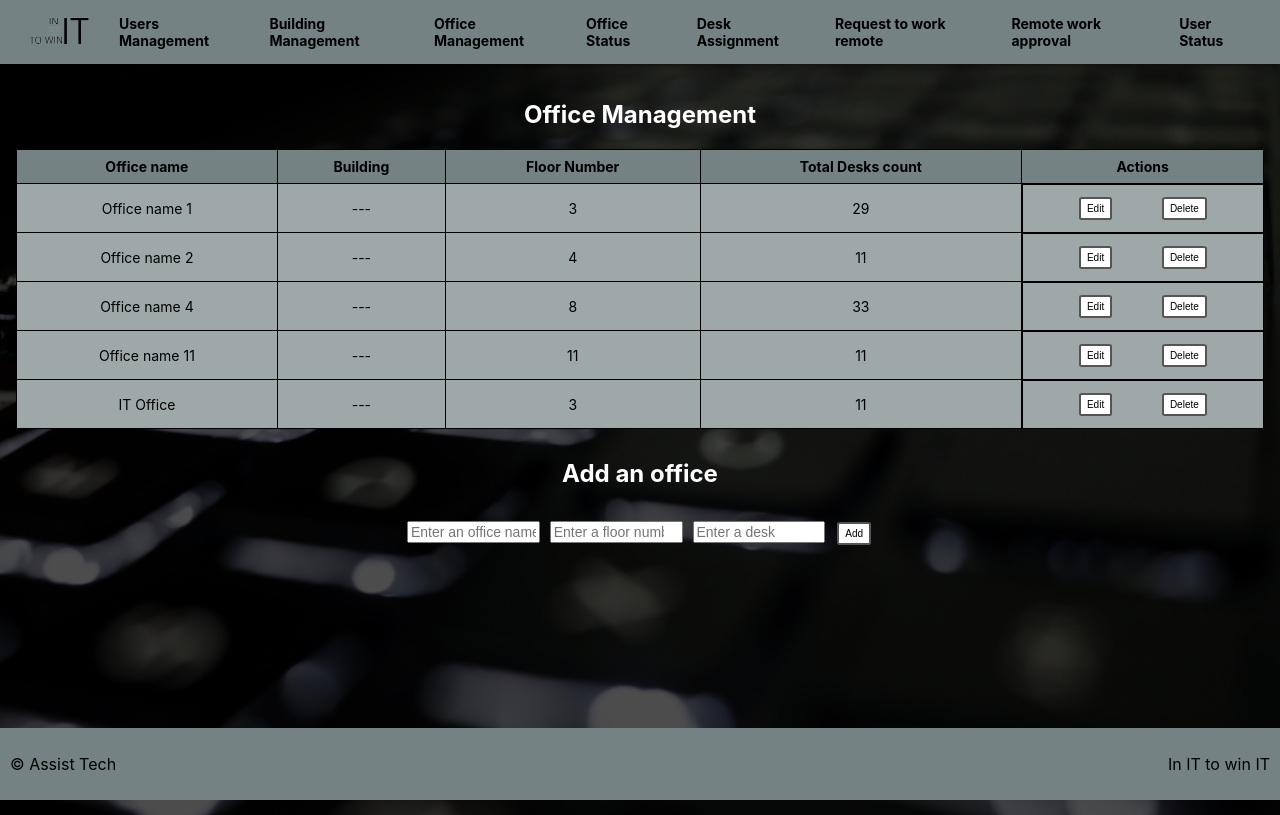
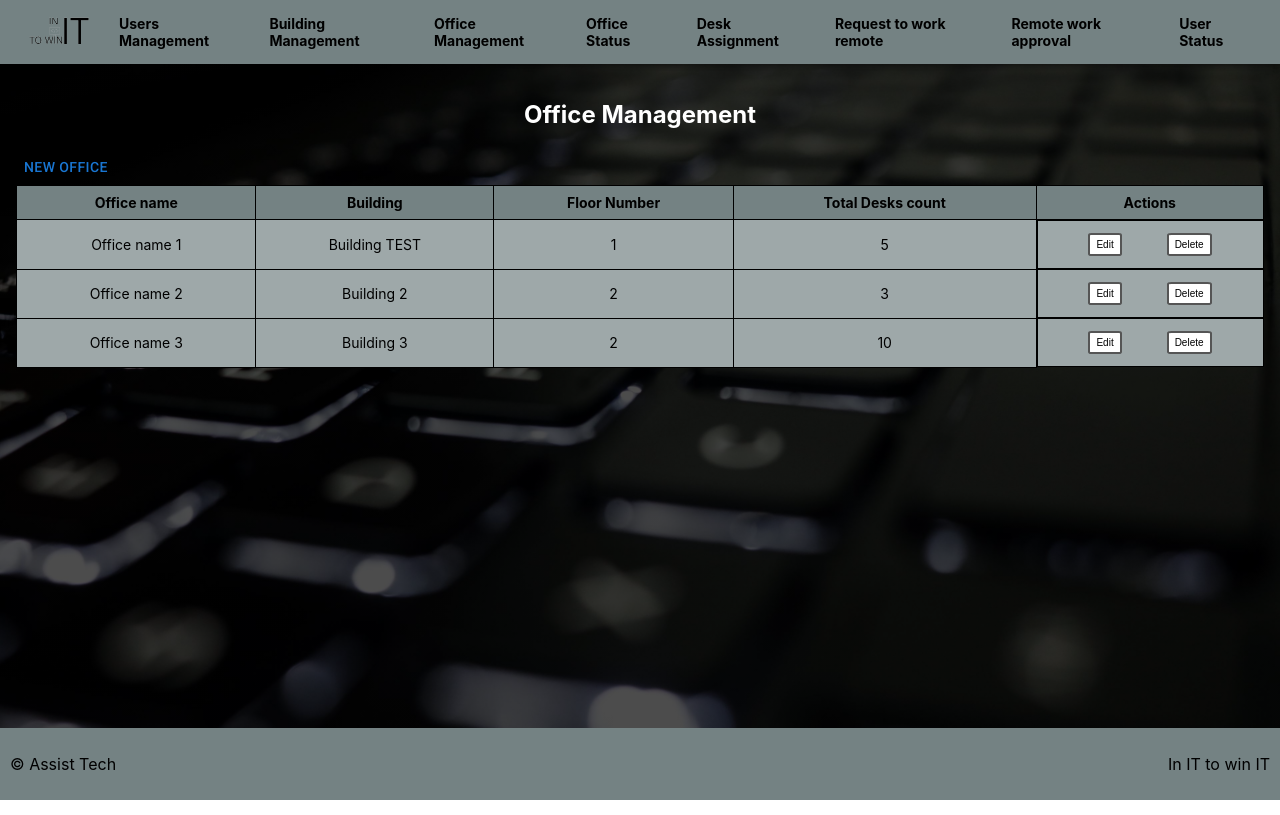
Before and after one commit to Catalinx99/assist-tech, a React (Create React App) app: page /office-management in a window 1280 px wide. Built offline with nearby package versions, Linux system fonts and the light colour scheme; data requests are answered from the project's data file.

Commit message:
Implemented add new office modal , create dinamic buildings and floor options dropdown

```diff
--- a/db.json
+++ b/db.json
@@ -4,13 +4,14 @@
       "firstName": "Jennyss",
       "lastName": "Chan",
       "email": "jenny.chan@email.com",
-      "password": "*******",
+      "password": "*****",
       "role": "user",
       "gender": "male",
       "birthDate": "2022-04-09",
-      "nationality": "sss",
+      "nationality": "212",
       "status": "false",
-      "id": 1
+      "id": 1,
+      "officeId": 2
     },
     {
       "firstName": "Jenny",
@@ -22,54 +23,59 @@
       "birthDate": "22212-02-02",
       "nationality": "22",
       "status": "true",
-      "id": 2
+      "id": 2,
+      "officeId": 3
     },
     {
       "firstName": "Jenny",
       "lastName": "Chasn",
       "email": "jenny.chan@email.com",
-      "password": "*******",
+      "password": "*****",
       "role": "user",
       "gender": "male",
       "birthDate": "23222-02-01",
       "nationality": "s",
       "status": "true",
-      "id": 3
+      "id": 3,
+      "officeId": 3
     },
     {
       "firstName": "Jenny",
       "lastName": "Chazn",
       "email": "jenny.chan@email.com",
-      "password": "*******",
+      "password": "*****",
       "role": "user",
       "gender": "female",
       "birthDate": "2222-02-22",
       "nationality": "2",
       "status": "ss",
-      "id": 4
+      "id": 4,
+      "officeId": 3
     },
     {
       "id": 5,
       "firstName": "Jenny",
       "lastName": "Chan",
       "email": "jenny.chan@email.com",
-      "password": "*******",
+      "password": "*****",
       "role": "user",
       "gender": "female",
       "birthDate": "03.12.1999",
-      "status": true
+      "status": true,
+      "officeId": 1
     },
     {
       "firstName": "Jenny",
       "lastName": "Chan",
       "email": "jenny.chan@email.com",
-      "password": "*******",
+      "password": "*****",
       "role": "user",
       "gender": "male",
       "birthDate": "1999-03-03",
       "nationality": "s",
       "status": "true",
-      "id": 6
+      "id": 6,
+      "officeId": 1
     },
     {
       "firstName": "Jenny",
@@ -81,7 +87,8 @@
       "birthDate": "1111-01-02",
       "nationality": "1",
       "status": true,
-      "id": 7
+      "id": 7,
+      "officeId": 1
     },
     {
       "firstName": "Catalin",
@@ -93,12 +100,13 @@
       "birthDate": "2222-02-02",
       "nationality": "romanian",
       "status": "false",
-      "id": 8
+      "id": 8,
+      "officeId": 2
     }
   ],
   "buildings": [
     {
-      "name": "Building 1",
+      "name": "Building TEST",
       "floorsCount": 3,
       "address": "Suceava City",
       "id": 1
@@ -155,38 +163,51 @@
   "offices": [
     {
       "id": 1,
+      "buildingId": 1,
+      "buildingName": "Building TEST",
       "officeName": "Office name 1",
-      "building": "-",
-      "floorsNumber": 3,
-      "deskCount": "29"
+      "floorNumber": 1,
+      "usableDesks": 5,
+      "officeAdministrator": "Cosmina Alupoaei",
+      "membersList": [
+        "Alupoaei Cosmina",
+        "member1"
+      ],
+      "deskCount": 5,
+      "usableDesksCount": 4,
+      "occupiedDesksCount": 2
     },
     {
+      "id": 2,
+      "buildingId": 2,
+      "buildingName": "Building 2",
       "officeName": "Office name 2",
-      "building": "-",
-      "floorsNumber": 4,
-      "deskCount": "11",
-      "id": 2
+      "floorNumber": 2,
+      "usableDesks": 3,
+      "officeAdministrator": "Catalin Prisacaru",
+      "membersList": [
+        "member3",
+        "member2"
+      ],
+      "deskCount": 3,
+      "usableDesksCount": 3,
+      "occupiedDesksCount": 2
     },
     {
-      "officeName": "Office name 4",
-      "building": "-",
-      "floorsNumber": 8,
-      "deskCount": "33",
-      "id": 3
-    },
-    {
-      "officeName": "Office name 11",
-      "building": "-",
-      "floorsNumber": 11,
-      "deskCount": "11",
-      "id": 4
-    },
-    {
-      "officeName": "IT Office",
-      "building": "-",
-      "floorsNumber": "3",
-      "deskCount": "11",
-      "id": 5
+      "id": 3,
+      "buildingId": 1,
+      "buildingName": "Building 3",
+      "officeName": "Office name 3",
+      "floorNumber": 2,
+      "usableDesks": 10,
+      "officeAdministrator": "Andreea Balaban",
+      "membersList": [
+        "member4",
+        "member5"
+      ],
+      "deskCount": 10,
+      "usableDesksCount": 8,
+      "occupiedDesksCount": 5
     }
   ]
 }
--- /dev/null
+++ b/src/Common/modal/Modal.js
@@ -0,0 +1,38 @@
+import * as React from 'react';
+import Box from '@mui/material/Box';
+import Modal from '@mui/material/Modal';
+
+const style = {
+  position: 'absolute',
+  top: '50%',
+  left: '50%',
+  transform: 'translate(-50%, -50%)',
+  width: 400,
+  bgcolor: 'background.paper',
+  border: '2px solid #000',
+  boxShadow: 24,
+  p: 4,
+};
+
+const GenericModal = (props) => {
+  return (
+    <>
+      <Modal
+        open={props.open}
+        onClose={() => props.onClose()}
+        aria-labelledby="modal-modal-title"
+        aria-describedby="modal-modal-description"
+      >
+        <Box sx={style}>
+          <p id="modal-modal-title" variant="h6" component="h2">
+            {props.title}
+          </p>
+          <div id="modal-modal-description">
+            {props.children}
+          </div>
+        </Box>
+      </Modal>
+    </>
+  );
+}
+export default GenericModal;
--- /dev/null
+++ b/src/components/OfficeManagement/AddOfficeModal.js
@@ -0,0 +1,87 @@
+import * as React from 'react';
+import { useEffect, useState } from "react";
+
+const AddOfficeModal = ({
+  getBuildings,
+  buildingData,
+  handleAddFormSubmit,
+  onClose,
+  createOffice
+}) => {
+
+  const [addFormData, setAddFormData] = useState({
+    officeName: '',
+    floorNumber: null,
+    deskCount: null,
+    buildingId: null,
+    buildingName: '',
+  });
+
+  const handleAddFormChange = (event) => {
+    event.preventDefault();
+
+    const fieldName = event.target.getAttribute('name');
+    const fieldValue = event.target.value;
+
+    const newFormData = { ...addFormData };
+    newFormData[fieldName] = fieldValue;
+
+    setAddFormData(newFormData);
+  };
+
+  useEffect(() => {
+    getBuildings();
+    // eslint-disable-next-line react-hooks/exhaustive-deps
+  }, []);
+
+  return (
+    <>
+      <form onSubmit={handleAddFormSubmit} className="">
+        <input
+          type="text"
+          name="officeName"
+          required="required"
+          placeholder="Enter an office name "
+          onChange={handleAddFormChange}
+        />
+        <br />
+        <select name="buildingId" onChange={handleAddFormChange}>
+          <option key={"index_disabled"} selected="true" value="" disabled>Select building</option>
+          {
+            buildingData.map((item, index) =>
+              <option key={index} value={item.id}>{item.name}</option>
+            )
+          }</select>
+        <br />
+        {addFormData.buildingId !== null && (
+          <select name="floorNumber" onChange={handleAddFormChange}>{
+            // eslint-disable-next-line array-callback-return
+            buildingData.map((item, index) => {
+              if (Number(item.id) === Number(addFormData.buildingId)) {
+                let optionList = [];
+                for (let i = 0; i < item.floorsCount; i++) {
+                  optionList.push(<option key={index + '_' + i} value={i + 1}>{i + 1}</option>);
+                }
+                return optionList;
+              }
+            }
+            )
+          }</select>
+        )}
+        <br />
+        <input
+          type="number"
+          name="deskCount"
+          required="required"
+          placeholder="Enter a desk "
+          onChange={handleAddFormChange}
+        />
+      </form>
+      <button type='button' onClick={onClose} className="button">Cancel</button>
+      <button type="submit" className="button" onClick={() => createOffice(addFormData)}> Create </button>
+    </>
+
+  )
+}
+
+export default AddOfficeModal;
--- a/src/components/OfficeManagement/OfficeManagement.js
+++ b/src/components/OfficeManagement/OfficeManagement.js
@@ -1,16 +1,30 @@
-import { useEffect, Fragment, useState } from "react";
+import * as React from 'react';
+
+import { useEffect, useState } from "react";
+import Button from '@mui/material/Button';
+
 import serviceApi from "../services"
 import "../UsersManagementPage/UsersManagement.css"
 import EditableRowOM from "./EditableRowOM";
 import ReadOnlyRowOM from "./ReadOnlyRowOM";
+import GenericModal from '../../Common/modal/Modal';
+import AddOfficeModal from './AddOfficeModal';
 
 const OfficeManagement = () => {
+  const [open, setOpen] = React.useState(false);
 
   const services = new serviceApi();
   const [offices, setOffices] = useState([]);
+  const [buildingData, setBuildingData] = useState([]);
+
   const getOffices = () => {
     services.get('offices').then((data) => {
       setOffices(data);
+    })
+  }
+  const getBuildings = () => {
+    services.get('buildings').then((data) => {
+      setBuildingData(data);
     })
   }
   useEffect(() => {
@@ -20,13 +34,13 @@ const OfficeManagement = () => {
 
   const [addFormData, setAddFormData] = useState({
     officeName: '',
-    floorsNumber: '',
+    floorNumber: '',
     deskCount: ''
   });
 
   const [editFormData, setEditFormData] = useState({
     officeName: '',
-    floorsNumber: '',
+    floorNumber: '',
     deskCount: ''
   })
 
@@ -58,45 +72,36 @@ const OfficeManagement = () => {
 
   }
 
-  const handleAddFormSubmit = (event) => {
-    event.preventDefault();
-    const newOffice = {
-      officeName: addFormData.officeName,
-      floorsNumber: addFormData.floorsNumber,
-      deskCount: addFormData.deskCount
+  const createOffice = (data) => {
+    const newFormattedOffice = {
+      officeName: data.officeName,
+      floorNumber: Number(data.floorNumber),
+      deskCount: Number(data.deskCount),
+      buildingId: Number(data.buildingId),
+      buildingName: buildingData.filter(item => Number(item.id) === Number(data.buildingId))[0].name
     }
-    // const newOffices = [...offices, newOffice]
-    // setOffices(newOffices)
-    services.post('offices', newOffice).then(() => {
-      const newOffices = [...offices, newOffice];
-      setOffices(newOffices);
+    services.post('offices', newFormattedOffice).then(() => {
+      const updatedOffices = [...offices, newFormattedOffice];
+      setOffices(updatedOffices);
+      setOpen(false);
     });
-  };
+  }
 
   const handleEditFormSubmit = (event) => {
     event.preventDefault();
 
     const editedOffice = {
-      id: editOfficeId,
       officeName: editFormData.officeName,
-      floorsNumber: editFormData.floorsNumber,
+      floorNumber: editFormData.floorNumber,
       deskCount: editFormData.deskCount
     }
-    services.put(`offices/${editOfficeId}`, editedOffice).then(() => {
-      const newOffices = [...offices];
+    // services.put(`offices/${editOfficeId}`, editedOffice).then(() => {
+    //   const newOffices = [...offices];
 
-      const index = offices.findIndex((office) => office.id === editOfficeId);
-      newOffices[index] = editedOffice;
-      setOffices(newOffices);
-    })
-    // const newOffices = [...offices];
-
-    // const index = offices.findIndex((office) => office.id === editOfficeId);
-    // newOffices[index] = editedOffice;
-
-    // setOffices(newOffices);
-    // setEditOfficeId(null);
-
+    //   const index = offices.findIndex((office) => office.id === editOfficeId);
+    //   newOffices[index] = editedOffice;
+    //   setOffices(newOffices);
+    // })
   }
 
   const handleEditClick = (event, office) => {
@@ -105,7 +110,7 @@ const OfficeManagement = () => {
 
     const formValues = {
       officeName: office.officeName,
-      floorsNumber: office.floorsNumber,
+      floorNumber: office.floorNumber,
       deskCount: office.deskCount
     }
     setEditFormData(formValues);
@@ -130,6 +135,19 @@ const OfficeManagement = () => {
     <div className='appContainer'>
       <form onSubmit={handleEditFormSubmit}>
         <h2> Office Management </h2>
+        <Button onClick={() => setOpen(true)}>New office</Button>
+        <GenericModal
+          open={open}
+          onClose={() => setOpen(false)}
+          title={`${'Add new office'}`}>
+          <AddOfficeModal
+            getBuildings={getBuildings}
+            buildingData={buildingData}
+            handleAddFormChange={handleAddFormChange}
+            onClose={() => setOpen(false)}
+            createOffice={createOffice}
+          />
+        </GenericModal>
         <table>
           <thead>
             <tr>
@@ -160,32 +178,7 @@ const OfficeManagement = () => {
           </tbody>
         </table>
       </form>
-      <h2> Add an office </h2>
-      <form onSubmit={handleAddFormSubmit} className="addContact">
-        <input
-          type="text"
-          name="officeName"
-          required="required"
-          placeholder="Enter an office name "
-          onChange={handleAddFormChange}
-        />
-        <input
-          type="number"
-          name="floorsNumber"
-          required="required"
-          placeholder="Enter a floor number "
-          onChange={handleAddFormChange}
-        />
-        <input
-          type="number"
-          name="deskCount"
-          required="required"
-          placeholder="Enter a desk "
-          onChange={handleAddFormChange}
-        />
-        <button type="submit" className="button"> Add </button>
-      </form>
-    </div>
+    </div >
   )
 }
 export default OfficeManagement
--- a/src/components/OfficeManagement/ReadOnlyRowOM.js
+++ b/src/components/OfficeManagement/ReadOnlyRowOM.js
@@ -4,8 +4,8 @@ const ReadOnlyRowOM = ({ office, handleEditClick, handleDeleteClick }) => {
   return (
     <tr>
       <td className='officeField'> {office.officeName} </td>
-      <td className='officeField'> --- </td>
-      <td className='officeField'> {office.floorsNumber} </td>
+      <td className='officeField'> {office.buildingName} </td>
+      <td className='officeField'> {office.floorNumber} </td>
       <td className='officeField'> {office.deskCount} </td>
       <td>
         <button type='button' onClick={(event) => handleEditClick(event, office)} className="button">
```
Also changed, not shown: src/components/OfficeManagement/EditableRowOM.js (+5 -5 lines), 1 other file (tests, documents, lock files or other folders).
